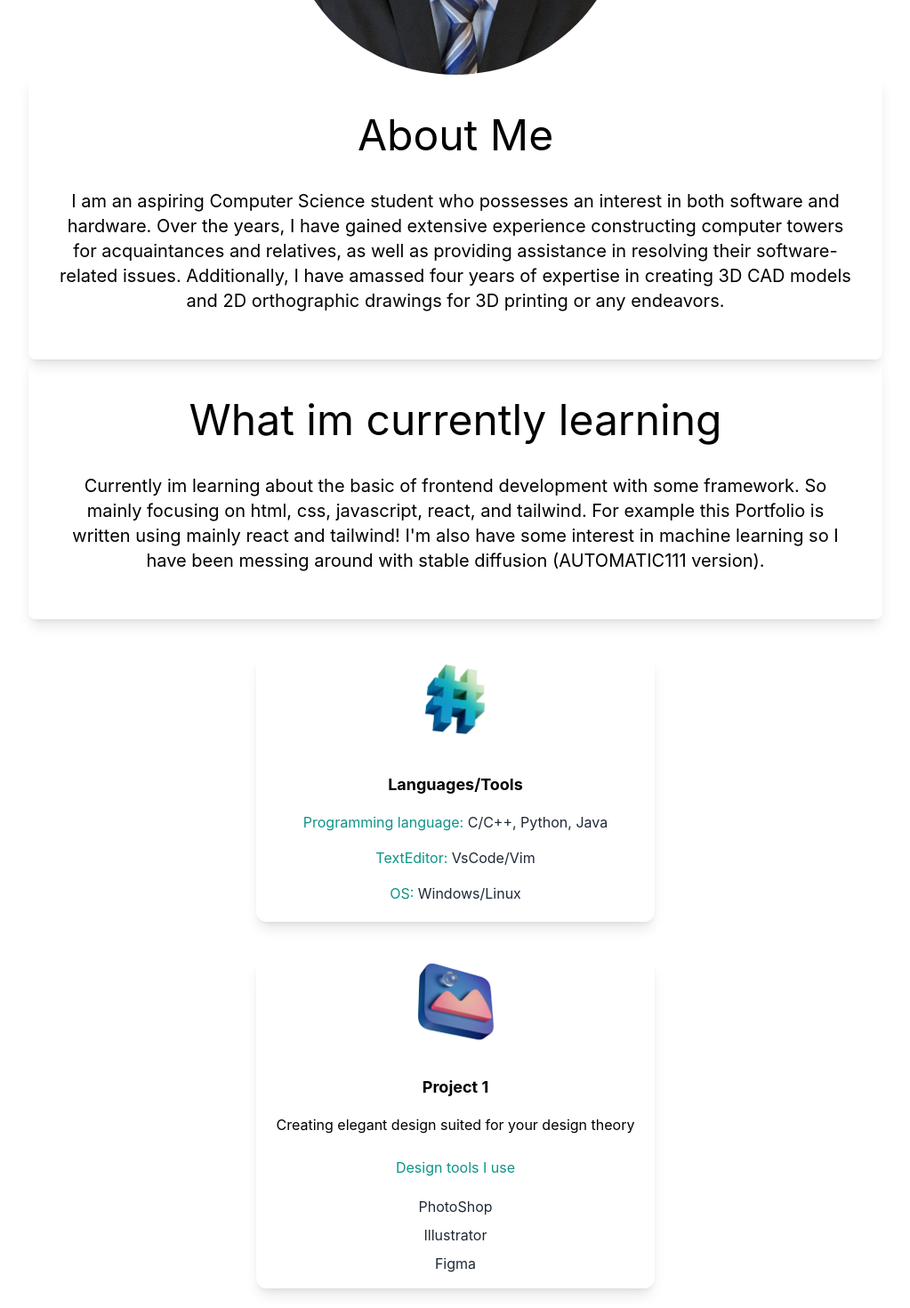
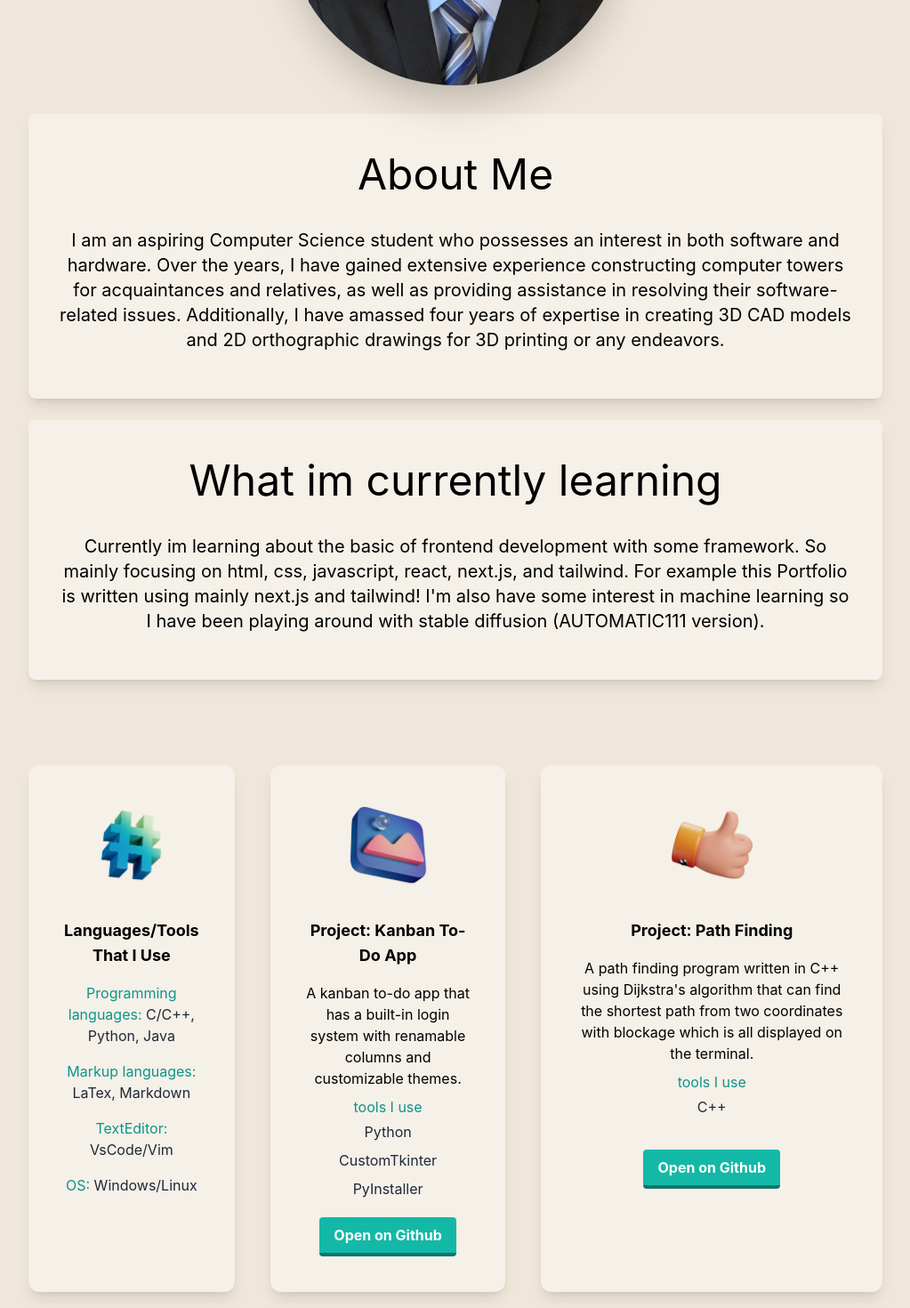
Before and after one commit to AndyHCode/Portfolio, a Next.js app in the folder react-portfolio/: page / in a window 1280 px wide. Shown: the part 960-2430 px from the top of the page at 89% size, without its empty margins (128-1151 px from the left). Built offline with nearby package versions, Linux system fonts and the light colour scheme.

Commit message:
added projects

```diff
--- a/react-portfolio/pages/index.js
+++ b/react-portfolio/pages/index.js
@@ -9,14 +9,14 @@ import consulting from '../public/consulting.png'
 
 export default function Home() {
   return (
-    <div>
+    <div className='pb-1 bg-offWhite-200'>
       <Head>
         <title>Andy Huang Portfolio</title>
         <meta name="description" content="Generated by create next app" />
         <link rel="icon" href="/favicon.ico" />
       </Head>
 
-      <main className='bg-white px-10 md:px-20 lg:px-40'>
+      <main className='bg-offWhite-200 px-10 md:px-20 lg:px-40'>
         <section className='min-h-screen'>
           <nev className="py-10 mb-12 flex justify-between">
             <h1 className='text-xl font-mono font-bold'>Andy Huang</h1>
@@ -28,7 +28,7 @@ export default function Home() {
           <dev className="text-center p-10">
             <h2 className='text-6xl py-2 text-teal-600 font-semibold md:text-7xl lg:text-8xl'>Andy Huang</h2>
             <h3 className='text-2xl py-2 md:text-3xl lg:text-4xl'>Computer Science Student at Wayne State</h3>
-            <p className='text-md py-5 leading-8 text-gray-800 mx-auto max-w-4xl md:text-lg lg:text-xl'>
+            <p className='text-md py-5 leading-2 text-gray-800 mx-auto max-w-4xl md:text-lg lg:text-xl lg:leading-8'>
               I'm a CS student in my third year of undergraduate studies, with experience in various programming languages and tools.
               I'm currently looking for an internship/job to gain some experience in said field.
             </p>
@@ -37,13 +37,13 @@ export default function Home() {
             <a href='https://www.linkedin.com/in/andy-huang-649046212/' className='hover:text-teal-500'><AiFillLinkedin /></a>
             <a href='https://github.com/AndyHCode' className='hover:text-teal-500'><AiFillGithub /></a>
           </dev>
-          <div className="relative mx-auto bg-gradient-to-b from-teal-500 rounded-full w-80 h-80 mt-20 overflow-hidden md:w-96 md:h-96">
+          <div className="relative mx-auto bg-gradient-to-b from-teal-500 rounded-full w-80 h-80 mt-20 overflow-hidden md:w-96 md:h-96 shadow-2xl">
             <Image src={andyPicture}/>
           </div>
         </section>
         <section>
-          <div>
-            <div className='shadow-lg rounded-lg p-5'>
+          <div className='py-8'>
+            <div className='shadow-lg rounded-lg p-5 bg-offWhite-100'>
             <h3 className='text-3xl py-1 mt-5 text-center md:text-4xl lg:text-5xl'>About Me</h3>
             <p className='text-md py-8 leading-2 text-gray-80 text-center max-w-4xl mx-auto md:text-lg lg:text-xl'>
              I am an aspiring Computer Science student who possesses an interest
@@ -54,44 +54,50 @@ export default function Home() {
              and 2D orthographic drawings for 3D printing or any endeavors.
             </p>
             </div>
-            <div className='shadow-lg rounded-lg p-5'>
+            <div className='py-6'>
+            <div className='shadow-lg rounded-lg p-5 bg-offWhite-100'>
             <h3 className='text-3xl py-1 mt-5 text-center md:text-4xl lg:text-5xl'>What im currently learning</h3>
             <p className='text-md py-8 leading-2 text-gray-80 text-center max-w-4xl mx-auto md:text-lg lg:text-xl'>
               Currently im learning about the basic of frontend development with some framework.
-              So mainly focusing on html, css, javascript, react, and tailwind. For example this
-              Portfolio is written using mainly react and tailwind! I'm also have some interest in machine
-              learning so I have been messing around with stable diffusion (AUTOMATIC111 version).
+              So mainly focusing on html, css, javascript, react, next.js, and tailwind. For example this
+              Portfolio is written using mainly next.js and tailwind! I'm also have some interest in machine
+              learning so I have been playing around with stable diffusion (AUTOMATIC111 version).
             </p>
             </div>
+            </div>
           </div>
-          <div className=''>
-            <div className='text-center shadow-lg pg-10 rounded-xl my-10 max-w-md mx-auto pb-3'>
+          <div className='xl:flex gap-10 justify-center'>
+            <div className='text-center shadow-lg p-10 rounded-xl my-10 bg-offWhite-100'>
               <div className='flex justify-center'><Image src={code} width={100} height={100} /></div>
-              <h3 className='text-lg font-bold pt-8 pb-2'>Languages/Tools</h3>
-              <p className='text-gray-800 py-2'><spam className='text-teal-600'>Programming language:</spam> C/C++, Python, Java</p>
+              <h3 className='text-lg font-bold pt-8 pb-2'>Languages/Tools That I Use</h3>
+              <p className='text-gray-800 py-2'><spam className='text-teal-600'>Programming languages:</spam> C/C++, Python, Java</p>
+              <p className='text-gray-800 py-2'><spam className='text-teal-600'>Markup languages:</spam> LaTex, Markdown</p>
               <p className='text-gray-800 py-2'><spam className='text-teal-600'>TextEditor:</spam> VsCode/Vim</p>
               <p className='text-gray-800 py-2'><spam className='text-teal-600'>OS:</spam> Windows/Linux</p>
             </div>
 
-            <div className='text-center shadow-lg pg-10 rounded-xl my-10 mx-auto max-w-md pb-3'>
+            <div className='text-center shadow-lg p-10 rounded-xl my-10 bg-offWhite-100 xl:max-w-md'>
               <div className='flex justify-center'><Image src={design} width={100} height={100} /></div>
-              <h3 className='text-lg font-bold pt-8 pb-2'>Project 1</h3>
-              <p className='py-2'>Creating elegant design suited for your design theory</p>
-              <h4 className='py-4 text-teal-600'>Design tools I use</h4>
-              <p className='text-gray-800 py-1'>PhotoShop</p>
-              <p className='text-gray-800 py-1'>Illustrator</p>
-              <p className='text-gray-800 py-1'>Figma</p>
+              <h3 className='text-lg font-bold pt-8 pb-2'>Project: Kanban To-Do App</h3>
+              <p className='py-2'>A kanban to-do app that has a built-in login system with renamable columns and customizable themes.</p>
+              <h4 className='text-teal-600'>tools I use</h4>
+              <p className='text-gray-800 py-1'>Python</p>
+              <p className='text-gray-800 py-1'>CustomTkinter</p>
+              <p className='text-gray-800 py-1 pb-5'>PyInstaller</p>
+              <a href='https://github.com/AndyHCode/To-Do-Tracker'>
+              <button class="bg-teal-500 hover:bg-teal-400 text-white font-bold py-2 px-4 border-b-4 border-teal-700 hover:border-teal-500 rounded">
+                Open on Github
+              </button></a>
           </div>
 
-            <div className='text-center shadow-lg pg-10 rounded-xl my-10 pb-3 mx-auto max-w-md' >
+            <div className='text-center shadow-lg p-10 rounded-xl my-10 bg-offWhite-100 xl:max-w-md' >
               <div className='flex justify-center'><Image src={consulting} width={100} height={100} /></div>
-              <h3 className='text-lg font-bold pt-8 pb-2'>Project</h3>
-              <p className='py-2'>Creating elegant design suited for your design theory</p>
-              <h4 className='py-4 text-teal-600'>Design tools I use</h4>
-              <p className='text-gray-800 py-1'>PhotoShop</p>
-              <p className='text-gray-800 py-1'>Illustrator</p>
-              <p className='text-gray-800 py-1'>Figma</p>
-              <a href='https://github.com/AndyHCode/To-Do-Tracker'>
+              <h3 className='text-lg font-bold pt-8 pb-2'>Project: Path Finding</h3>
+              <p className='py-2'>A path finding program written in C++ using Dijkstra's algorithm that can find the shortest path from
+              two coordinates with blockage which is all displayed on the terminal.</p>
+              <h4 className='text-teal-600'>tools I use</h4>
+              <p className='text-gray-800 py-1 pb-9'>C++</p>
+              <a href='https://github.com/AndyHCode/Path-Finding-V2'>
               <button class="bg-teal-500 hover:bg-teal-400 text-white font-bold py-2 px-4 border-b-4 border-teal-700 hover:border-teal-500 rounded">
                 Open on Github
               </button></a>
--- a/react-portfolio/tailwind.config.js
+++ b/react-portfolio/tailwind.config.js
@@ -13,6 +13,16 @@ module.exports = {
       fontFamily: {
         burtons: "burtons",
       },
+      colors:{
+        'offWhite':{
+          100: '#F5F0E8',
+          200: '#F0E7DB',
+        },
+        'offDark':{
+          100:'#313134',
+          200:'#202023',
+        },
+      },
     },
   },
   plugins: [],
```
